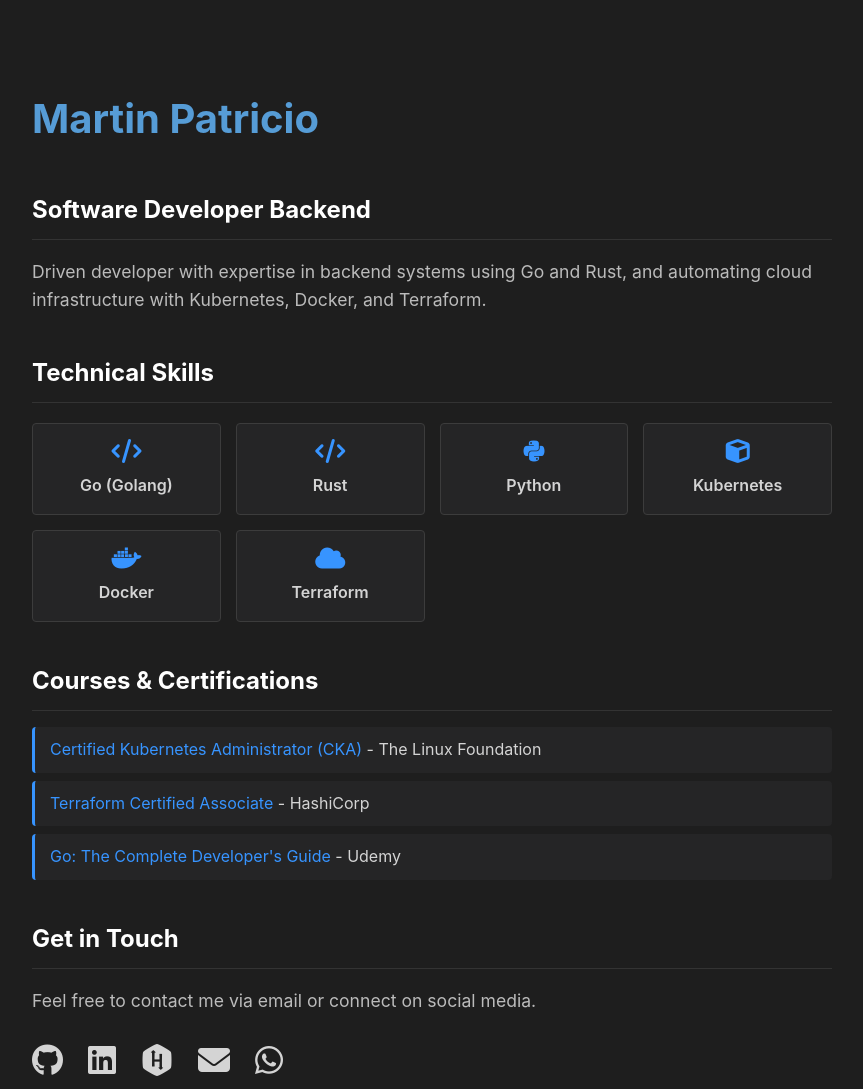
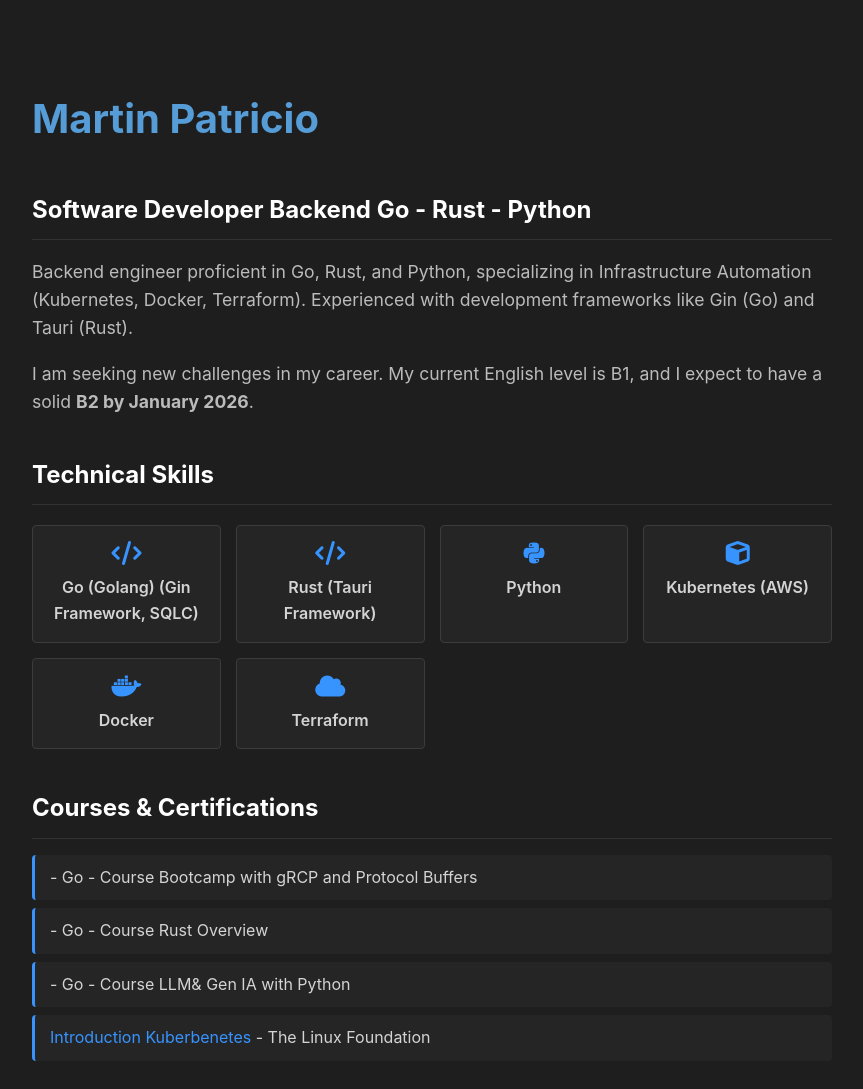
Before and after one commit to MartinPatricio/martinpatricio.github.io, a plain HTML site: page index.html in a window 1280 px wide. Shown: the top 1089 px of the page, without its empty margins (208-1071 px from the left). Drawn offline with Linux system fonts and the light colour scheme.

Commit message:
v1.5
Updated personal description and technical skills. Added new certifications with links.

```diff
--- a/index.html
+++ b/index.html
@@ -11,10 +11,13 @@
     <div class="container">
         <header>
             <h1>Martin Patricio</h1>
-            <h2>Software Developer Backend</h2>
+            <h2>Software Developer Backend Go - Rust - Python</h2>
             <p>
-                Driven developer with expertise in backend systems using Go and Rust,
-                and automating cloud infrastructure with Kubernetes, Docker, and Terraform.
+     Backend engineer proficient in Go, Rust, and Python, specializing in Infrastructure Automation (Kubernetes, Docker, Terraform).
+    Experienced with development frameworks like Gin (Go) and Tauri (Rust).
+            </p>
+            <p>
+    I am seeking new challenges in my career. My current English level is B1, and I expect to have a solid <b>B2 by January 2026</b>.
             </p>
         </header>
 
@@ -22,10 +25,10 @@
             <section id="skills">
                 <h2>Technical Skills</h2>
                 <div class="skills-grid">
-                    <div class="skill-item"><i class="fa-solid fa-code"></i> Go (Golang)</div>
-                    <div class="skill-item"><i class="fa-solid fa-code"></i> Rust</div>
+                    <div class="skill-item"><i class="fa-solid fa-code"></i> Go (Golang) (Gin Framework, SQLC)</div>
+                    <div class="skill-item"><i class="fa-solid fa-code"></i> Rust (Tauri Framework)</div>
                     <div class="skill-item"><i class="fa-brands fa-python"></i> Python</div>
-                    <div class="skill-item"><i class="fa-solid fa-cube"></i> Kubernetes</div>
+                    <div class="skill-item"><i class="fa-solid fa-cube"></i> Kubernetes (AWS)</div>
                     <div class="skill-item"><i class="fa-brands fa-docker"></i> Docker</div>
                     <div class="skill-item"><i class="fa-solid fa-cloud"></i> Terraform</div>
                 </div>
@@ -34,9 +37,11 @@
             <section id="certifications">
                 <h2>Courses & Certifications</h2>
                 <ul>
-                    <li><a href="#link-to-cert-pdf">Certified Kubernetes Administrator (CKA)</a> - The Linux Foundation</li>
-                    <li><a href="#link-to-cert-pdf">Terraform Certified Associate</a> - HashiCorp</li>
-                    <li><a href="#link-to-cert-pdf">Go: The Complete Developer's Guide</a> - Udemy</li>
+                    <li><a href="https://www.udemy.com/certificate/UC-2e1fa918-44f0-4571-8979-ea10eb007fb1/" target="_blank" ></a> - Go - Course Bootcamp with gRCP and Protocol Buffers</li>
+                    <li><a href="https://www.udemy.com/certificate/UC-4396a46a-d286-4838-a3ba-d635ecad5139/" target="_blank" ></a> - Go - Course Rust Overview</li>
+                    <li><a href="https://www.udemy.com/certificate/UC-7a1c1168-c4d1-446a-b0b6-ab6768e3119e/" target="_blank" ></a> - Go - Course LLM& Gen IA with Python</li>
+
+                    <li><a href="#link-to-cert-pdf">Introduction Kuberbenetes</a> - The Linux Foundation</li>
                 </ul>
             </section>
 
@@ -56,9 +61,6 @@
                     <a href="mailto:martin.patricio.mendoza@gmail.com" aria-label="Email">
                         <i class="fas fa-envelope"></i>
                     </a>
-                    <a href="https://wa.me/5215518452159" target="_blank" aria-label="WhatsApp">
-                        <i class="fab fa-whatsapp"></i>
-                    </a>
                 </div>
             </section>
         </main>
```
